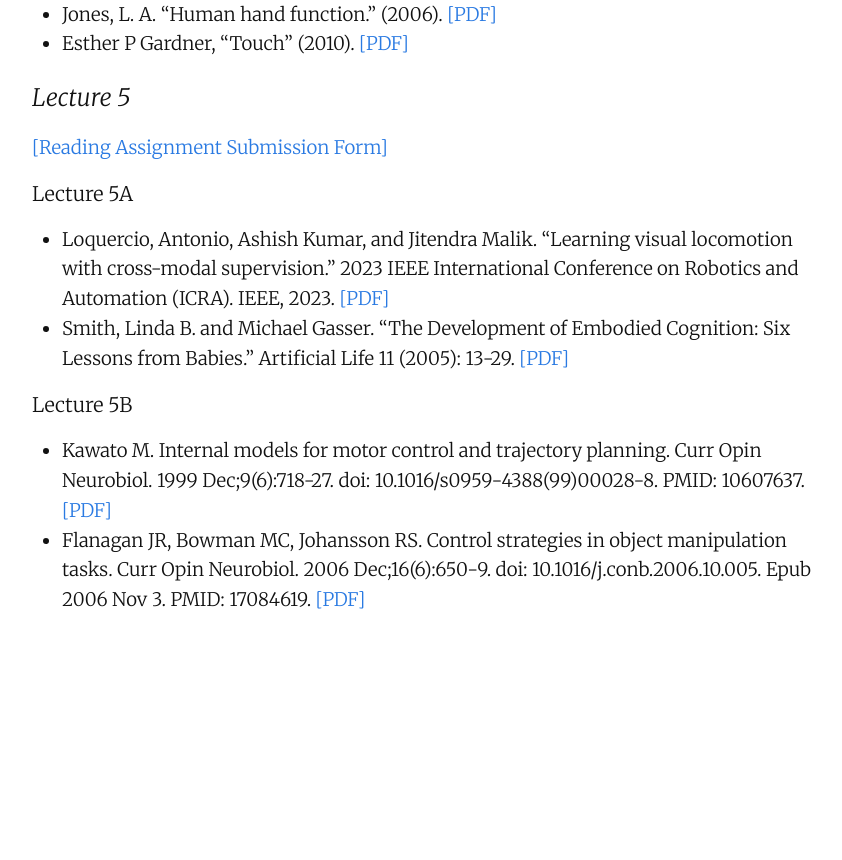
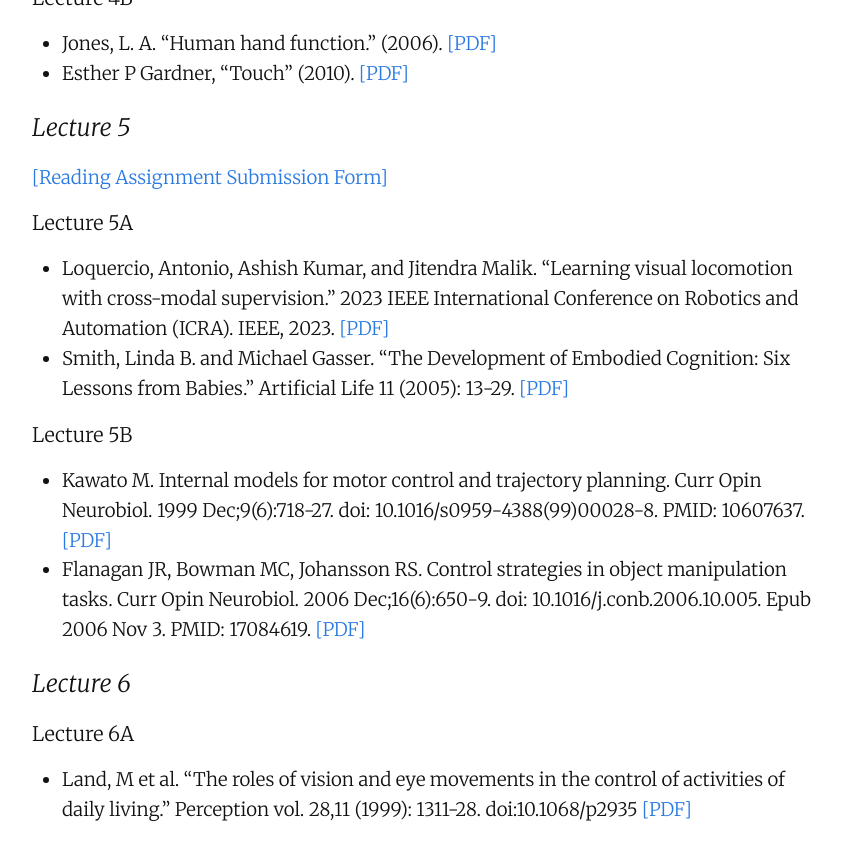
Before and after one commit to robots-that-learn/robots-that-learn.github.io, a Jekyll site: the page built from index.md, in a window 1280 px wide and 900 px high, scrolled down 5085 px. Shown: the top 860 px of the window, without its empty margins (208-1050 px from the left). Built offline with Jekyll 4.4.1, drawn with Linux system fonts in a browser that asks for light colours; our own code applies the rules of GitHub Pages for plain Markdown files; before the commit the page ends 5775 px from its top, so only the background shows below that.

Commit message:
Update Lecture 6A with slides and new references
Added slides link for Lecture 6A and included reference for Lecture 6A.

```diff
--- a/index.md
+++ b/index.md
@@ -154,6 +154,12 @@ In advance of lecture 2B, students should try to familiarize themselves with how
 - Kawato M. Internal models for motor control and trajectory planning. Curr Opin Neurobiol. 1999 Dec;9(6):718-27. doi: 10.1016/s0959-4388(99)00028-8. PMID: 10607637. [[PDF]](resources/Kawato-internal-models.pdf)
 - Flanagan JR, Bowman MC, Johansson RS. Control strategies in object manipulation tasks. Curr Opin Neurobiol. 2006 Dec;16(6):650-9. doi: 10.1016/j.conb.2006.10.005. Epub 2006 Nov 3. PMID: 17084619. [[PDF]](resources/FlanaganBowmanJohansson06.pdf)
 
+### Lecture 6
+
+#### Lecture 6A
+
+- Land, M et al. "The roles of vision and eye movements in the control of activities of daily living." Perception vol. 28,11 (1999): 1311-28. doi:10.1068/p2935 [[PDF]](resources/teamaking-land-mennie-rusted-1999.pdf)
+
 <!--
 ### Lecture 3
 
```
Also changed, not shown: other parts of index.md (+1 -1 lines).
